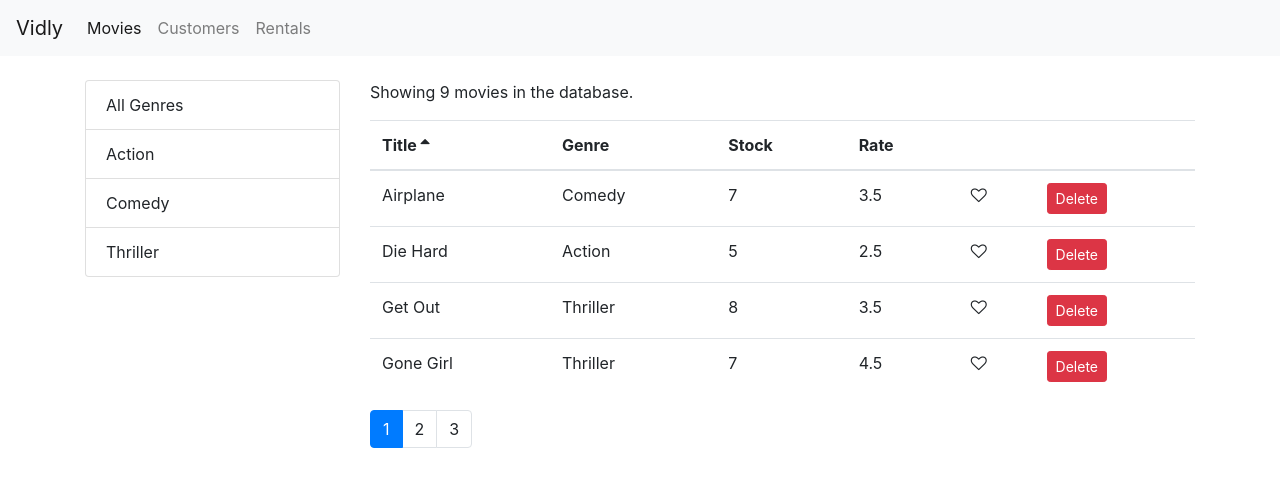
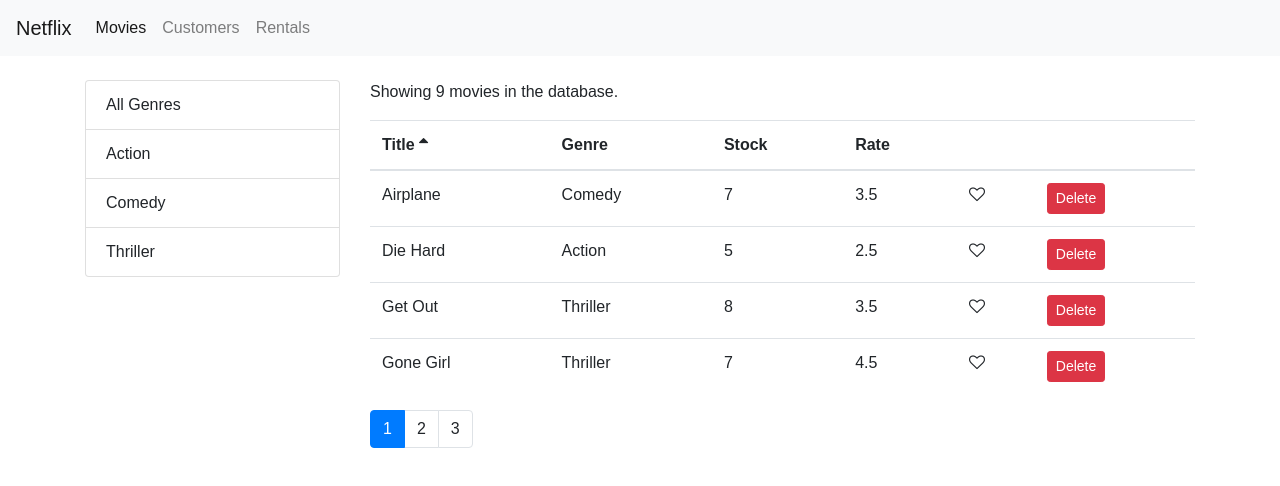
Before and after one commit to dar-levy/vidly, a React (Create React App) app: page / in a window 1280 px wide. Shown: the top 486 px of the page. Built offline with nearby package versions, Linux system fonts and the light colour scheme.

Commit message:
Add links

```diff
--- a/src/App.js
+++ b/src/App.js
@@ -1,17 +1,27 @@
+import { Redirect, Route, Switch } from "react-router-dom";
 import NavBar from "./components/common/navbar";
 import React, { Component } from "react";
 import Movies from "./components/movies";
 import "./App.css";
+import NotFound from "./components/common/notFound";
+import Rentals from "./components/rentals";
+import Customers from "./components/customers";
 
 class App extends Component {
   render() {
     return (
-      <React.Fragment>
+      <div>
         <NavBar />
-        <main className="container">
-          <Movies />
-        </main>
-      </React.Fragment>
+        <div className="container">
+          <Switch>
+            <Route path="/customers" component={Customers} />
+            <Route path="/rentals" component={Rentals} />
+            <Route path="/" exact component={Movies} />
+            <Route path="/not-found" component={NotFound} />
+            <Redirect to="/not-found" />
+          </Switch>
+        </div>
+      </div>
     );
   }
 }
--- a/src/components/common/navbar.jsx
+++ b/src/components/common/navbar.jsx
@@ -1,11 +1,12 @@
 import React from "react";
+import { Link } from "react-router-dom";
 
 const NavBar = () => {
   return (
     <nav className="navbar navbar-expand-lg navbar-light bg-light mb-4">
-      <a className="navbar-brand" href="#">
-        Vidly
-      </a>
+      <Link className="navbar-brand" to="/">
+        Netflix
+      </Link>
       <button
         className="navbar-toggler"
         type="button"
@@ -15,19 +16,19 @@ const NavBar = () => {
         aria-expanded="false"
         aria-label="Toggle navigation"
       >
-        <span className="navbar-toggler-icon"></span>
+        <span className="navbar-toggler-icon" />
       </button>
       <div className="collapse navbar-collapse" id="navbarNavAltMarkup">
         <div className="navbar-nav">
-          <a className="nav-item nav-link active" href="#">
+          <Link className="nav-item nav-link active" to="/">
             Movies <span className="sr-only">(current)</span>
-          </a>
-          <a className="nav-item nav-link" href="#">
+          </Link>
+          <Link className="nav-item nav-link" to="/customers">
             Customers
-          </a>
-          <a className="nav-item nav-link" href="#">
+          </Link>
+          <Link className="nav-item nav-link" to="/rentals">
             Rentals
-          </a>
+          </Link>
         </div>
       </div>
     </nav>
--- a/src/components/common/notFound.jsx
+++ b/src/components/common/notFound.jsx
@@ -0,0 +1,7 @@
+import React from "react";
+
+const NotFound = (props) => {
+  return <h1>Page Not Found</h1>;
+};
+
+export default NotFound;
--- a/src/components/movies.jsx
+++ b/src/components/movies.jsx
@@ -6,7 +6,6 @@ import { getMovies } from "../services/fakeMovieService";
 import { getGenres } from "../services/fakeGenreService";
 import { paginate } from "../utils/paginate";
 import _ from "lodash";
-import NavBar from "./common/navbar";
 
 class Movies extends Component {
   state = {
--- a/src/index.js
+++ b/src/index.js
@@ -1,10 +1,16 @@
+import registerServiceWorker from "./registerServiceWorker";
+import { BrowserRouter } from "react-router-dom";
+import "font-awesome/css/font-awesome.css";
+import "bootstrap/dist/css/bootstrap.css";
+import ReactDOM from "react-dom";
 import React from "react";
-import ReactDOM from "react-dom";
+import App from "./App";
 import "./index.css";
-import App from "./App";
-import registerServiceWorker from "./registerServiceWorker";
-import "bootstrap/dist/css/bootstrap.css";
-import "font-awesome/css/font-awesome.css";
 
-ReactDOM.render(<App />, document.getElementById("root"));
+ReactDOM.render(
+  <BrowserRouter>
+    <App />
+  </BrowserRouter>,
+  document.getElementById("root")
+);
 registerServiceWorker();
```
